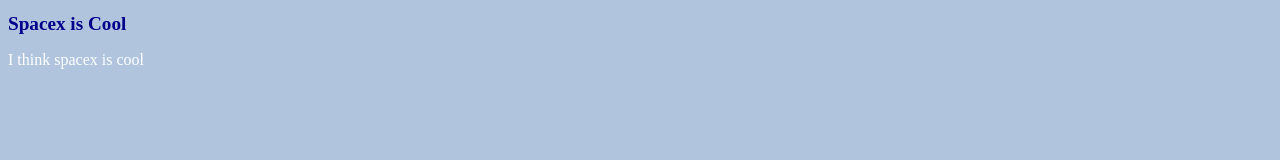
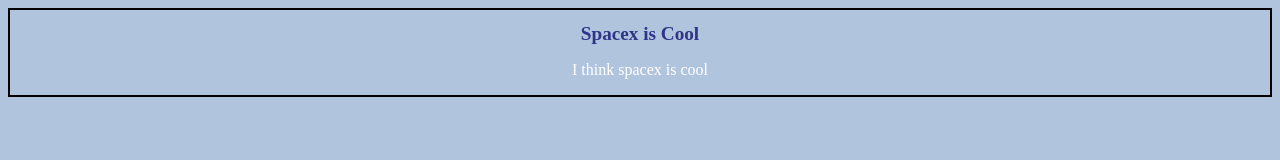
Before and after one commit to Mcnuggett2020/spacexiscool, a plain HTML site: page index.html in a window 1280 px wide. Drawn offline with Linux system fonts and the light colour scheme.

Commit message:
More add-ons

```diff
--- a/index.html
+++ b/index.html
@@ -10,7 +10,10 @@
 </head>
 
 <body>
-    <h1>Spacex is Cool</h1>
-<p>I think spacex is cool</p>
+    <div class="box">
+        <h1 class="center">Spacex is Cool</h1>
+        <p class="center">I think spacex is cool</p>
+    </div>
 </body>
+
 </html>
--- a/site.css
+++ b/site.css
@@ -5,9 +5,17 @@
 
 h1{
 font-size: larger;
-color:darkblue ;
+color:rgba(0, 0, 105, 0.733) ;
 }
 p{
 
 color: white;
 }
+
+.center{
+   text-align: center;
+}
+
+.box{
+border: 2px solid black;
+}
```
